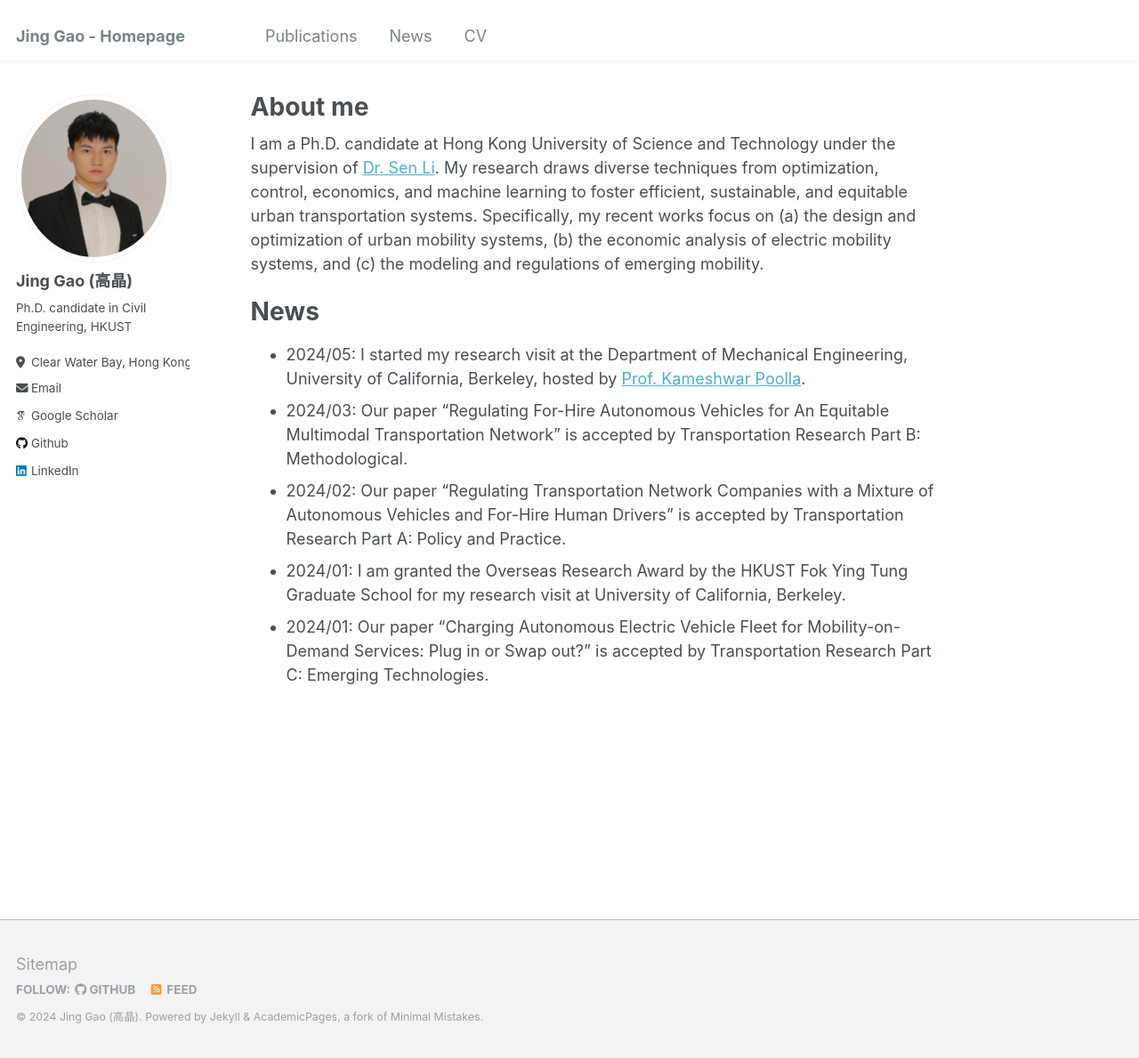
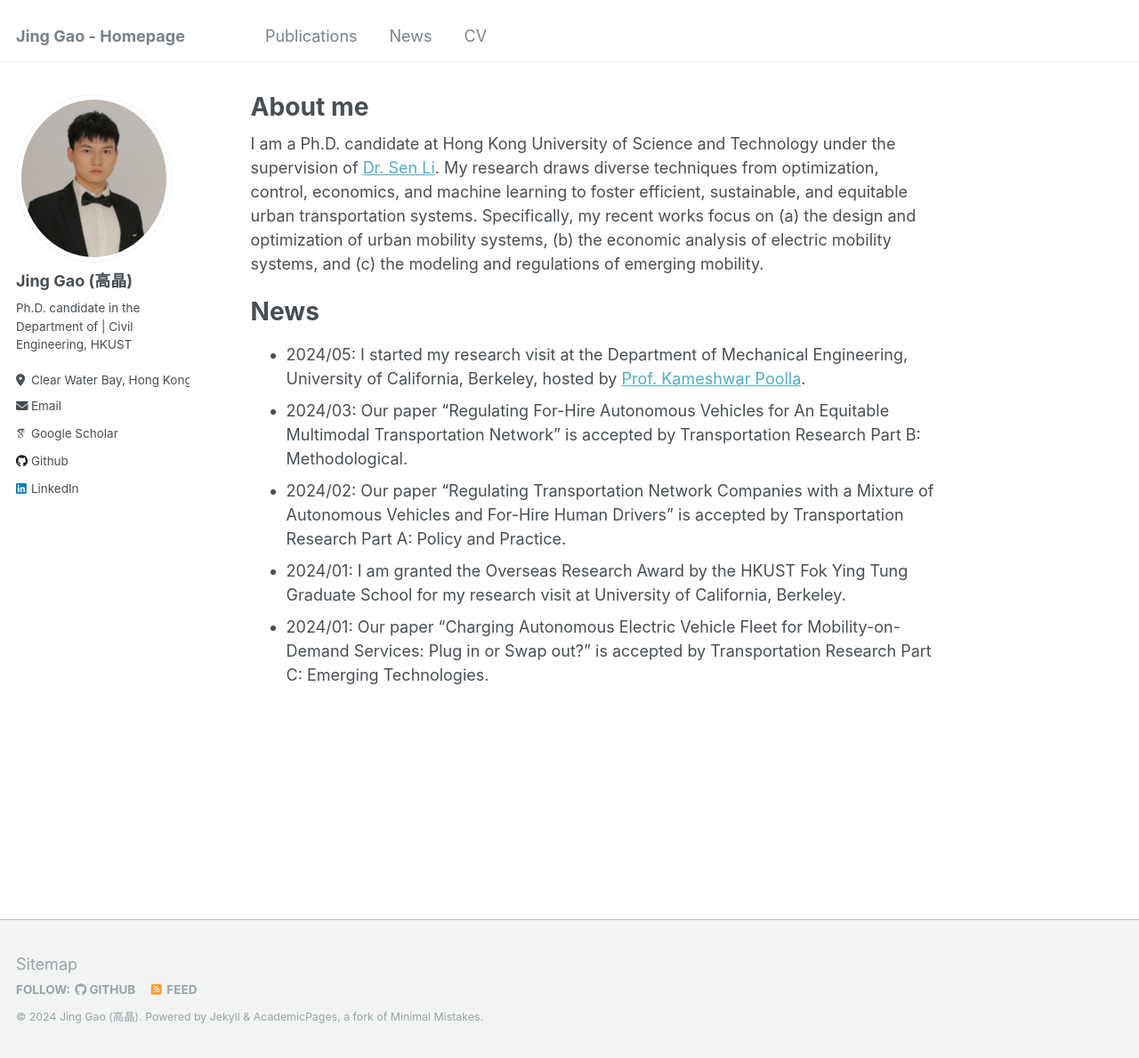
Before and after one commit to jgaoax/jgaoax.github.io, a Jekyll site: the page built from _pages/about.md, in a window 1280 px wide and 1189 px high. Shown: the whole window at 89% size. Built offline with Jekyll 4.4.1, drawn with Linux system fonts in a browser that asks for light colours; some web fonts are replaced.

Commit message:
Update _config.yml

```diff
--- a/_config.yml
+++ b/_config.yml
@@ -24,7 +24,7 @@ author:
   avatar           : "profile.jpg"
   name             : "Jing Gao (高晶)"
   pronouns         : # example: "she/her"
-  bio              : "Ph.D. candidate in Civil Engineering, HKUST"
+  bio              : "Ph.D. candidate in the Department of | Civil Engineering, HKUST"
   location         : "Clear Water Bay, Hong Kong"
   employer         : # "Hong Kong University of Science and Technology"
   uri              : # URL
```
